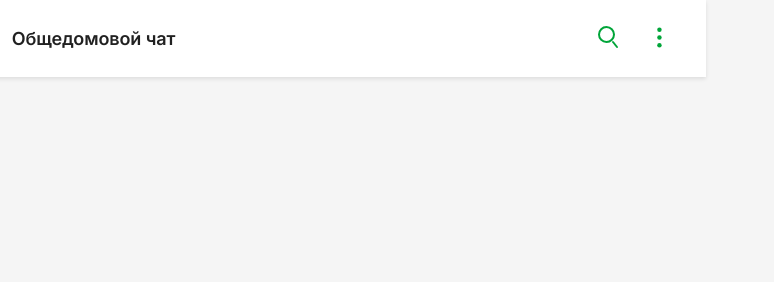
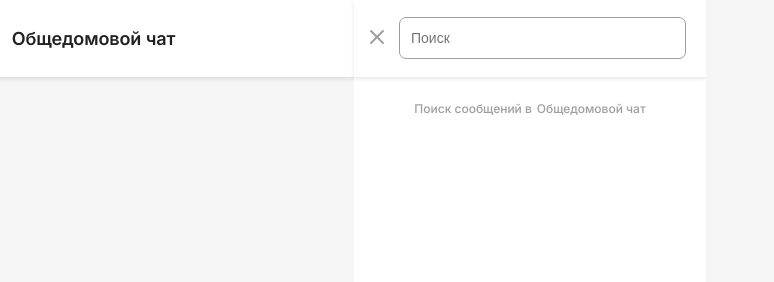
Before and after one commit to romanssam/chatLayout, a plain HTML site: page index.html in a window 1280 px wide. Both pictures are taken after a click on the button 1113 px from the left and 38 px from the top of the page. Shown: the top 282 px of the page, 506-1280 px from the left. Drawn offline with Linux system fonts and the light colour scheme.

Commit message:
searchbar
searchbar

```diff
--- a/app.js
+++ b/app.js
@@ -1,5 +1,10 @@
 const kebab = document.querySelector('[data-toggle="ChatBodyKebab"]')
 const kebabNode = document.querySelector('.chatKebab')
+
+const searchButton = document.querySelector('[data-toggle="ChatBodySearch"]')
+const searchNode = document.querySelector('.searchBar')
+
+const searchClose = document.querySelector('[data-toggle="searchBarClose"]')
 
 document.addEventListener('click', (e) => {
         if (!kebab.contains(e.target)) {
@@ -8,6 +13,15 @@ document.addEventListener('click', (e) => {
     });
 
 
+
 kebab.addEventListener('click', event => {
   kebabNode.classList.toggle('shown');
 })
+
+searchButton.addEventListener('click', event => {
+  searchNode.classList.toggle('shown')
+})
+
+searchClose.addEventListener('click', () => {
+  searchNode.classList.remove('shown')
+})
--- a/index.html
+++ b/index.html
@@ -106,6 +106,42 @@
                   />
                 </svg>
               </button>
+              <div class="searchBar">
+                <div class="searchBar__head">
+                  <button class="searchBarClose" data-toggle="searchBarClose">
+                    <svg
+                      width="24"
+                      height="24"
+                      viewBox="0 0 24 24"
+                      fill="none"
+                      xmlns="http://www.w3.org/2000/svg"
+                    >
+                      <path
+                        d="M18 6L6 18"
+                        stroke="#9E9E9E"
+                        stroke-width="2"
+                        stroke-linecap="round"
+                        stroke-linejoin="round"
+                      />
+                      <path
+                        d="M6 6L18 18"
+                        stroke="#9E9E9E"
+                        stroke-width="2"
+                        stroke-linecap="round"
+                        stroke-linejoin="round"
+                      />
+                    </svg>
+                  </button>
+
+                  <input type="text" class="searchInBar" placeholder="Поиск " />
+                </div>
+                <div class="searchBar__body">
+                  <div class="helperText">
+                    Поиск сообщений в
+                    <div class="roomName">Общедомовой чат</div>
+                  </div>
+                </div>
+              </div>
               <button class="chatBody__kebab" data-toggle="ChatBodyKebab">
                 <svg
                   width="28"
--- a/style.scss
+++ b/style.scss
@@ -143,9 +143,11 @@ body {
 }
 
 .chatBody {
+  position: relative;
   display: flex;
   flex-direction: column;
   width: 100%;
+  overflow: hidden;
 
   &__head {
     display: flex;
@@ -276,3 +278,79 @@ body {
     }
   }
 }
+
+.searchBar {
+  position: absolute;
+  right: -1000px;
+  top: -14px;
+
+  width: 352px;
+  height: 100vh;
+  background-color: #fff;
+
+  transition: right .4s ease;
+
+  &.shown {
+    right: -22px;
+    transition: right .4s ease;
+  }
+
+  &__head {
+    position: relative;
+    display: flex;
+    align-items: center;
+
+    padding: 18px 20px;
+    box-shadow: 0px 2px 4px rgba(0, 0, 0, 0.1);
+
+      input {
+        border-radius: 7px;
+
+        padding: 11px;
+
+        width: 287px;
+        margin-left: auto;
+
+        outline: none;
+        border: none;
+
+        font-weight: 400;
+        font-size: 14px;
+        line-height: 18px;
+        border: 1px solid;
+
+        display: flex;
+        align-items: center;
+
+        color: #9E9E9E;
+
+        &:focus, &:hover {
+          border: 1px solid;
+        }
+      }
+  }
+
+  &__body {
+    padding: 24px;
+    overflow: auto;
+
+    .helperText {
+      display: flex;
+      justify-content: center;
+      font-weight: 500;
+      font-size: 12px;
+      text-align: center;
+
+      color: #9E9E9E;
+
+      .roomName {
+        margin-left: 5px;
+      }
+    }
+  }
+}
+
+.searchBarClose {
+  position: absolute;
+  left: 11px;
+}
```
Also changed, not shown: style.css, 1 other file.
